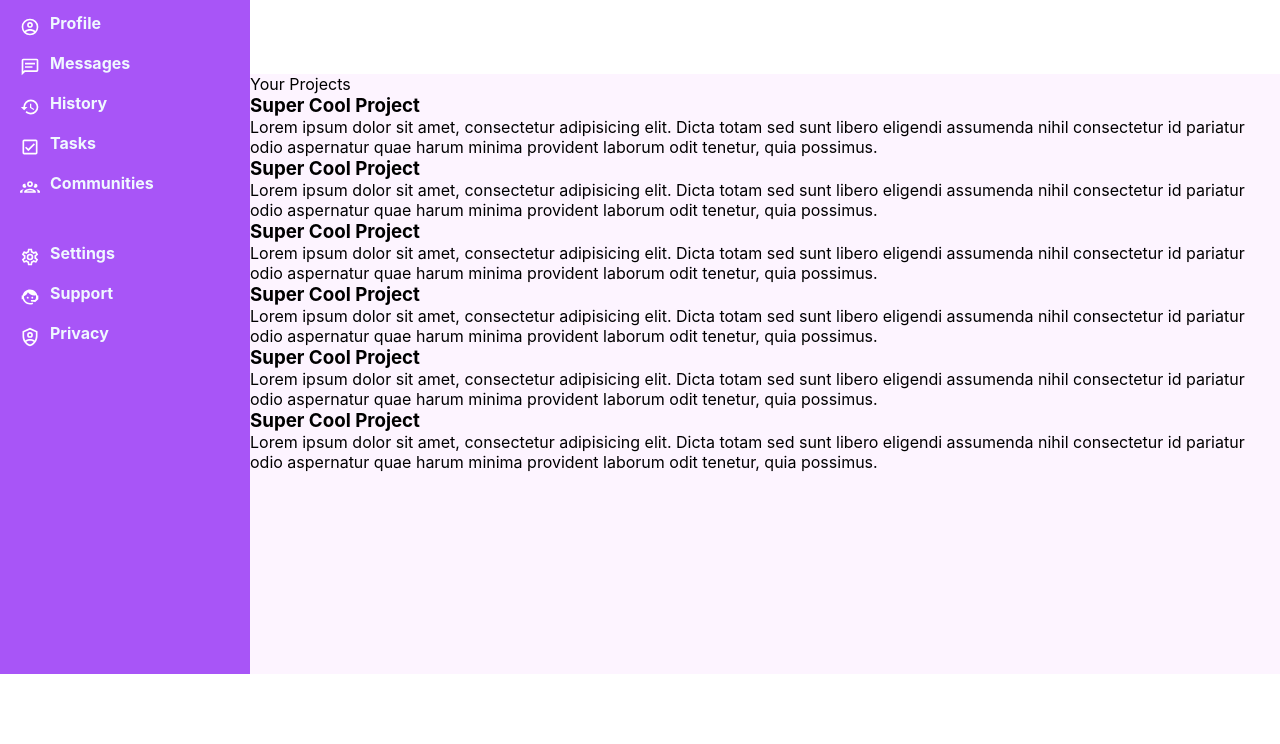
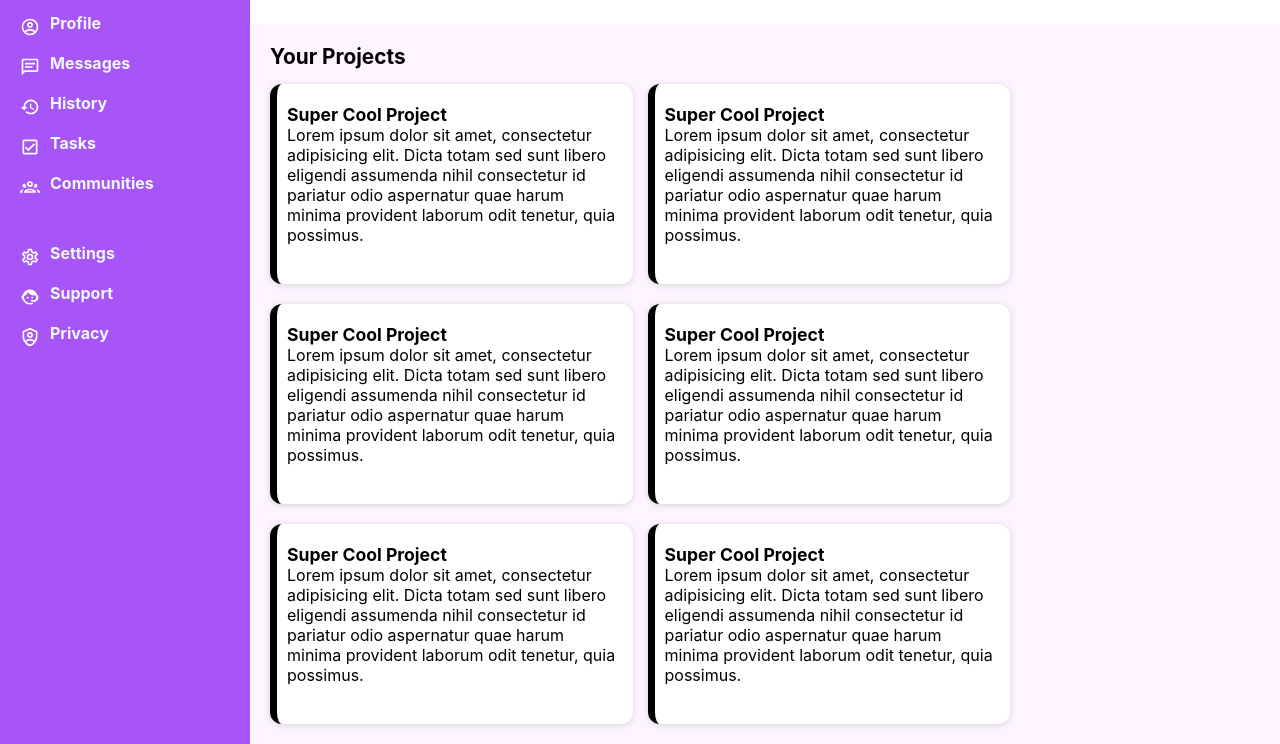
Before and after one commit to Valmord/Admin-menu, a plain HTML site: page index.html in a window 1280 px wide. Shown: the part 126-870 px from the top of the page. Before the commit the page ends 800 px from the top, so only its background shows below. Drawn offline with Linux system fonts and the light colour scheme.

Commit message:
Add intial card styling

```diff
--- a/index.html
+++ b/index.html
@@ -25,41 +25,41 @@
     </ul>
   </nav>
   <main>
-    <div class="card-container">
-      <p>Your Projects</p>
-      <article class="card">
-        <h3>Super Cool Project</h3>
-        <div class="content">Lorem ipsum dolor sit amet, consectetur adipisicing elit. Dicta totam sed sunt libero eligendi assumenda nihil consectetur id pariatur odio aspernatur quae harum minima provident laborum odit tenetur, quia possimus.</div>
-      </article>
 
-      <article class="card">
-        <h3>Super Cool Project</h3>
-        <div class="content">Lorem ipsum dolor sit amet, consectetur adipisicing elit. Dicta totam sed sunt libero eligendi assumenda nihil consectetur id pariatur odio aspernatur quae harum minima provident laborum odit tenetur, quia possimus.</div>
-      </article>
 
-      <article class="card">
-        <h3>Super Cool Project</h3>
-        <div class="content">Lorem ipsum dolor sit amet, consectetur adipisicing elit. Dicta totam sed sunt libero eligendi assumenda nihil consectetur id pariatur odio aspernatur quae harum minima provident laborum odit tenetur, quia possimus.</div>
-      </article>
+      <div class="left-main">
+        <h2>Your Projects</h2>
+        <div class="card-container">
+        <article class="card">
+          <h3>Super Cool Project</h3>
+          <div class="content">Lorem ipsum dolor sit amet, consectetur adipisicing elit. Dicta totam sed sunt libero eligendi assumenda nihil consectetur id pariatur odio aspernatur quae harum minima provident laborum odit tenetur, quia possimus.</div>
+        </article>
+        <article class="card">
+          <h3>Super Cool Project</h3>
+          <div class="content">Lorem ipsum dolor sit amet, consectetur adipisicing elit. Dicta totam sed sunt libero eligendi assumenda nihil consectetur id pariatur odio aspernatur quae harum minima provident laborum odit tenetur, quia possimus.</div>
+        </article>
+        <article class="card">
+          <h3>Super Cool Project</h3>
+          <div class="content">Lorem ipsum dolor sit amet, consectetur adipisicing elit. Dicta totam sed sunt libero eligendi assumenda nihil consectetur id pariatur odio aspernatur quae harum minima provident laborum odit tenetur, quia possimus.</div>
+        </article>
+        <article class="card">
+          <h3>Super Cool Project</h3>
+          <div class="content">Lorem ipsum dolor sit amet, consectetur adipisicing elit. Dicta totam sed sunt libero eligendi assumenda nihil consectetur id pariatur odio aspernatur quae harum minima provident laborum odit tenetur, quia possimus.</div>
+        </article>
+        <article class="card">
+          <h3>Super Cool Project</h3>
+          <div class="content">Lorem ipsum dolor sit amet, consectetur adipisicing elit. Dicta totam sed sunt libero eligendi assumenda nihil consectetur id pariatur odio aspernatur quae harum minima provident laborum odit tenetur, quia possimus.</div>
+        </article>
+        <article class="card">
+          <h3>Super Cool Project</h3>
+          <div class="content">Lorem ipsum dolor sit amet, consectetur adipisicing elit. Dicta totam sed sunt libero eligendi assumenda nihil consectetur id pariatur odio aspernatur quae harum minima provident laborum odit tenetur, quia possimus.</div>
+        </article>
 
-      <article class="card">
-        <h3>Super Cool Project</h3>
-        <div class="content">Lorem ipsum dolor sit amet, consectetur adipisicing elit. Dicta totam sed sunt libero eligendi assumenda nihil consectetur id pariatur odio aspernatur quae harum minima provident laborum odit tenetur, quia possimus.</div>
-      </article>
-
-      <article class="card">
-        <h3>Super Cool Project</h3>
-        <div class="content">Lorem ipsum dolor sit amet, consectetur adipisicing elit. Dicta totam sed sunt libero eligendi assumenda nihil consectetur id pariatur odio aspernatur quae harum minima provident laborum odit tenetur, quia possimus.</div>
-      </article>
-
-      <article class="card">
-        <h3>Super Cool Project</h3>
-        <div class="content">Lorem ipsum dolor sit amet, consectetur adipisicing elit. Dicta totam sed sunt libero eligendi assumenda nihil consectetur id pariatur odio aspernatur quae harum minima provident laborum odit tenetur, quia possimus.</div>
-      </article>
-
+            </div>
+      </div>
+    <div class="right-main">
       <div class="annoucements"></div>
       <div class="trending"></div>
-
     </div>
   </main>
 </body>
--- a/styles.css
+++ b/styles.css
@@ -6,12 +6,13 @@
 
 :root {
   font-family: -apple-system, BlinkMacSystemFont, "Segoe UI", Roboto, Helvetica, Arial, sans-serif, "Apple Color Emoji", "Segoe UI Emoji", "Segoe UI Symbol";
+  font-size: 16px;
 }
 
 body {
   display: grid;
   grid-template-columns: 250px 1fr;
-  grid-template-rows: 200px 1fr;
+  grid-template-rows: 150px 1fr;
   min-height: 100vh;
 }
 
@@ -62,3 +63,34 @@ li > img {
   top: 4px;
   filter: invert(100%);
 }
+
+main {
+  padding: 20px;
+  display: grid;
+  grid-template-columns: 1fr 250px;
+}
+
+.left-main  h2 {
+  font-size: 1.3rem;
+  margin-bottom: 15px;
+}
+
+.card-container {
+  display: grid;
+  grid-template-columns: repeat(auto-fill, minmax(300px, 1fr));
+  grid-auto-rows: 200px;
+  gap: 20px 15px;
+}
+
+.card {
+  border-radius: 12px;
+  border-left: 7px solid black;
+  background-color: white;
+  box-shadow: lightgray 0px 1px 6px;
+  padding: 20px 10px 10px 10px;
+  font-size: 1rem;
+
+  & h3 {
+    font-size: 1.1rem;
+  }
+}
```
